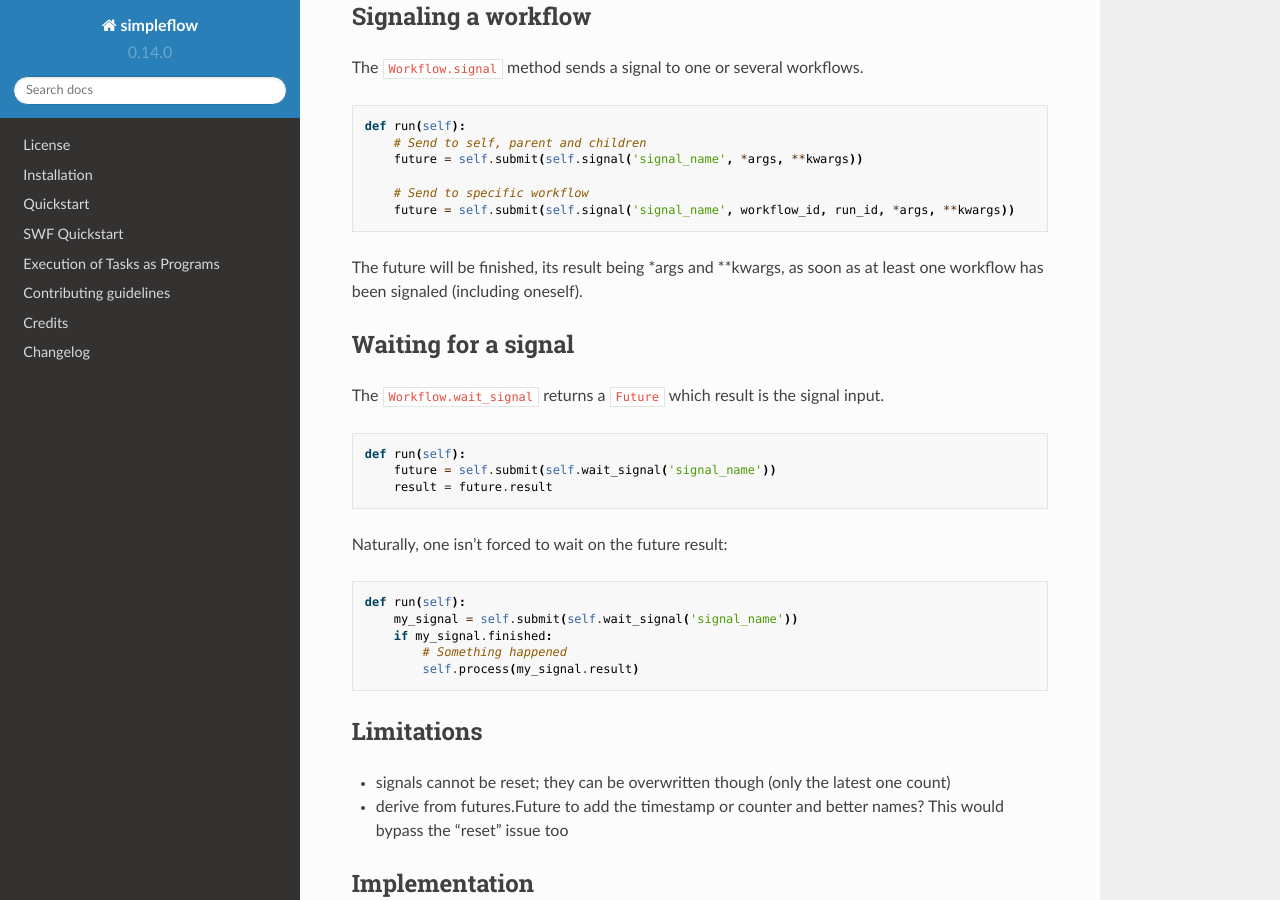
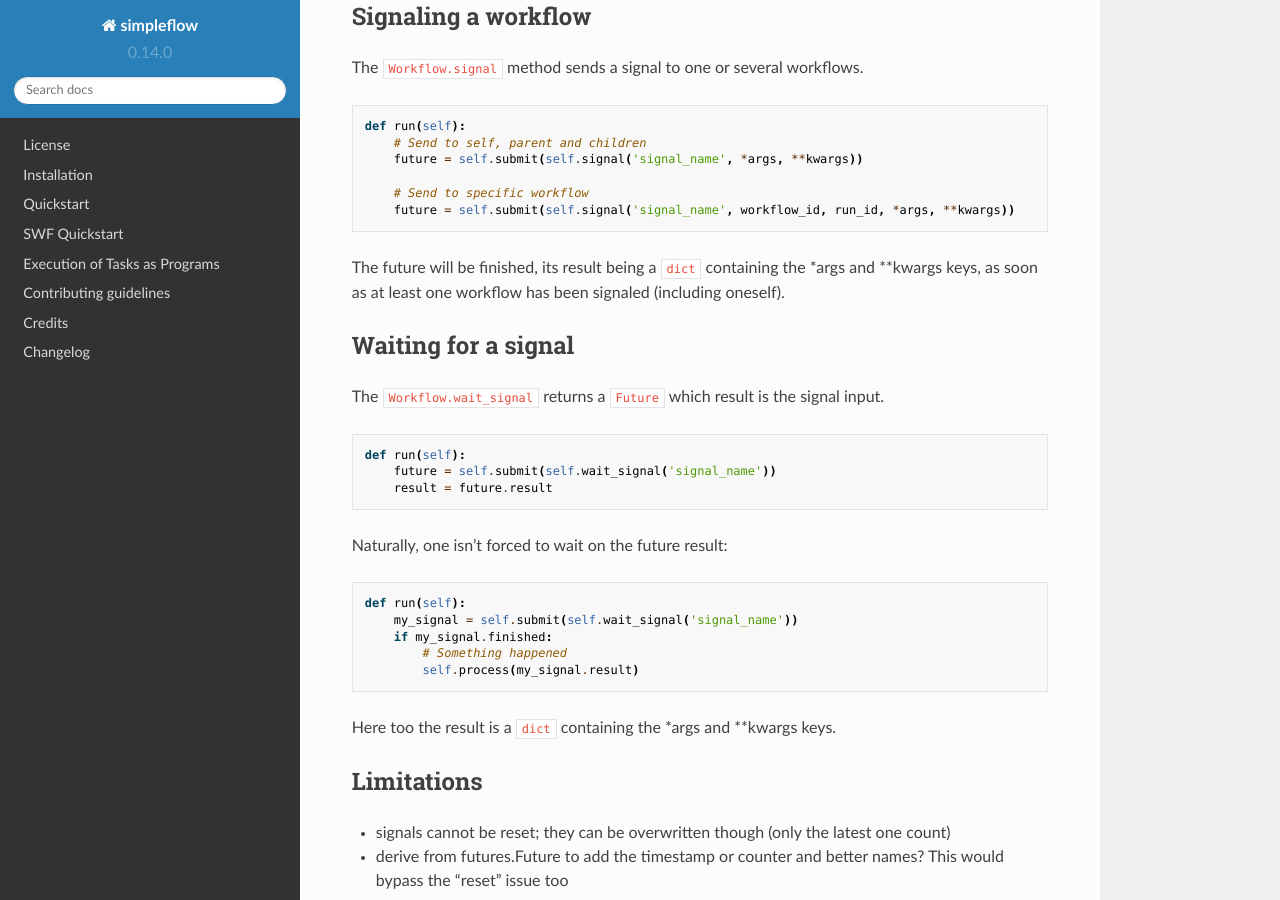
Before and after one commit to botify-labs/simpleflow, a Sphinx documentation site: the page built from docs/signals.rst, in a window 1280 px wide and 900 px high, scrolled down 281 px. Built offline with Sphinx 7.4.7 and the Read the Docs theme 2.0.0, drawn with Linux system fonts in a browser that asks for light colours; pages that are not in the unit, such as notebooks, are missing from menus; the version number is read from the project's files by our own code.

Commit message:
Minor documentation improvements
Signed-off-by: Yves Bastide <yves@botify.com>

```diff
--- a/docs/signals.rst
+++ b/docs/signals.rst
@@ -22,8 +22,8 @@ The ``Workflow.signal`` method sends a signal to one or several workflows.
             future = self.submit(self.signal('signal_name', workflow_id, run_id, *args, **kwargs))
 
 
-The future will be finished, its result being \*args and \*\*kwargs, as soon as at least one workflow has been signaled
-(including oneself).
+The future will be finished, its result being a ``dict`` containing the \*args and \*\*kwargs keys, as soon as
+at least one workflow has been signaled (including oneself).
 
 
 Waiting for a signal
@@ -47,6 +47,8 @@ Naturally, one isn't forced to wait on the future result:
                 # Something happened
                 self.process(my_signal.result)
 
+
+Here too the result is a ``dict`` containing the \*args and \*\*kwargs keys.
 
 Limitations
 -----------
```
